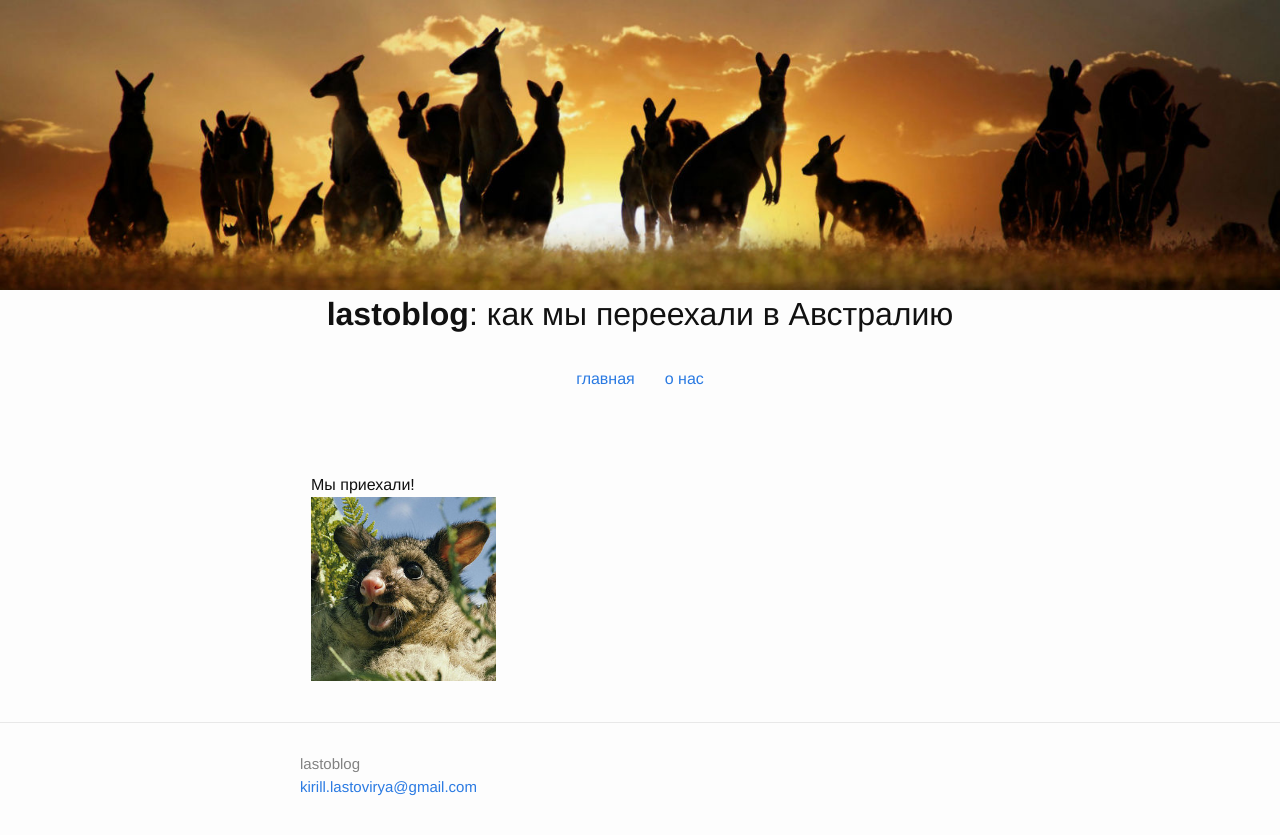
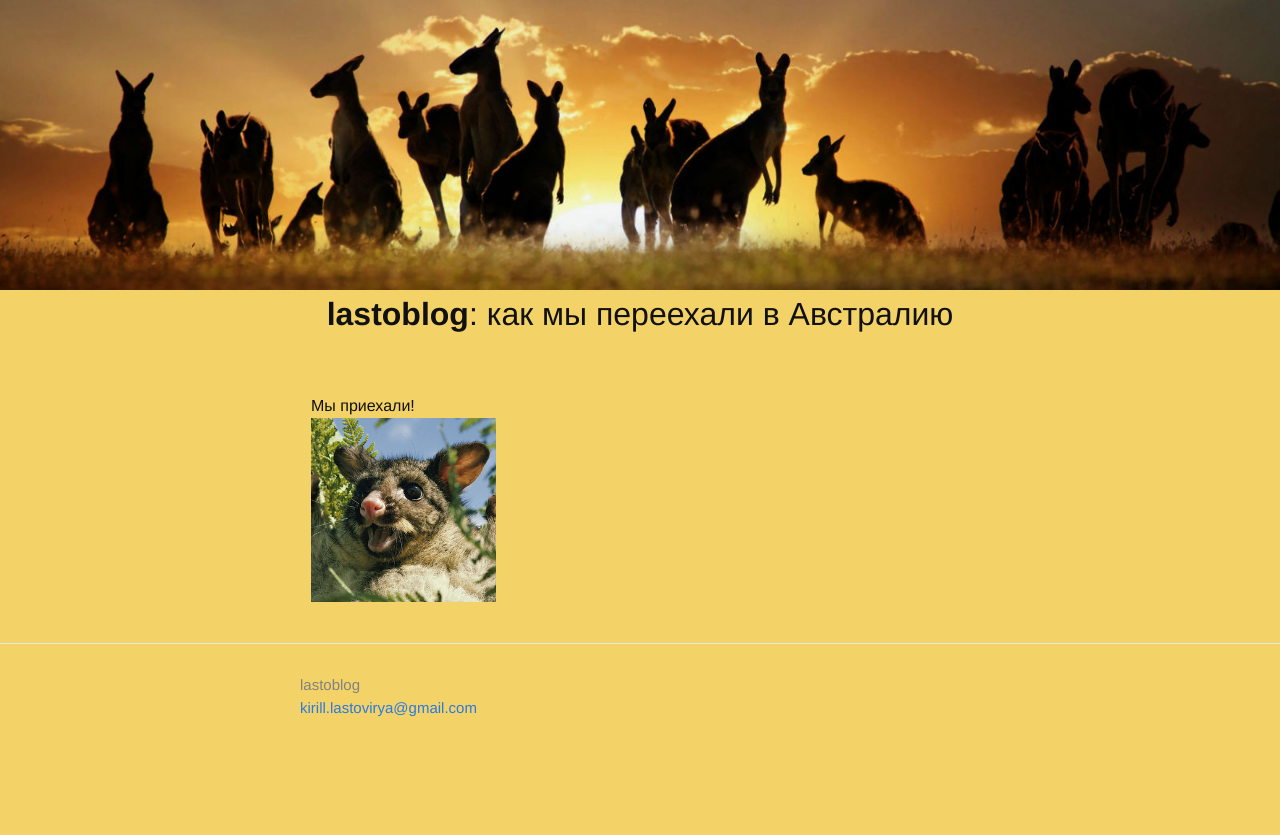
Before and after one commit to lastoblog/lastoblog.github.io, a Jekyll site: the page built from index.html, in a window 1280 px wide. Shown: the top 835 px of the page. Built offline with Jekyll 4.4.1, drawn with Linux system fonts in a browser that asks for light colours.

Commit message:
updated background

```diff
--- a/_includes/header.html
+++ b/_includes/header.html
@@ -5,7 +5,7 @@
 
     <h1><span style="font-weight: bold">{{ site.title }}</span>: {{ site.description }}</h1>
 
-    <nav class="navbar">
+    <!--nav class="navbar">
       <div class="container">
         <div class="navbar-header">
           <button type="button" class="navbar-toggle" data-toggle="collapse" data-target=".navbar-collapse">
@@ -14,15 +14,15 @@
             <span class="icon-bar"></span>
             <span class="icon-bar"></span>
           </button>
-        </div>
-        <div class="navbar-collapse collapse">
+        </div-->
+        <!--div class="navbar-collapse collapse">
           <ul class="nav navbar-nav">
             <li class="active"><a href="/">главная</a></li>
             <li><a href="/about">о нас</a></li>
           </ul>
-        </div><!--/.nav-collapse -->
-      </div>
+        </div--><!--/.nav-collapse -->
+      <!--/div>
     </div>
-  </nav>
+  </nav-->
 
 </header>
--- a/_layouts/post.html
+++ b/_layouts/post.html
@@ -23,4 +23,8 @@ layout: default
     {{ content }}
   </article>
 
+  <div class="post-nav">
+  <a href="/">назад</a>
+  </div>
+
 </div>
--- a/css/main.scss
+++ b/css/main.scss
@@ -14,7 +14,7 @@ $base-line-height: 1.5;
 $spacing-unit:     30px;
 
 $text-color:       #111;
-$background-color: #fdfdfd;
+$background-color: #f3d267;
 $brand-color:      #2a7ae2;
 
 $grey-color:       #828282;
```
